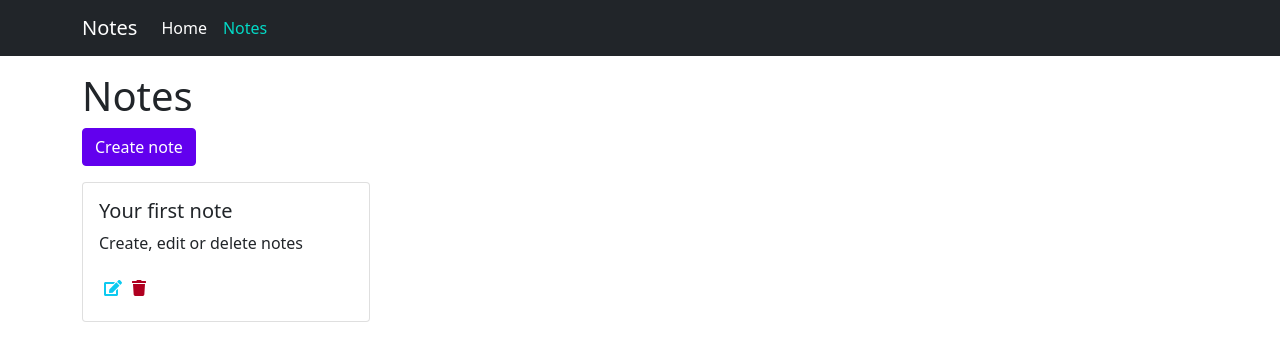
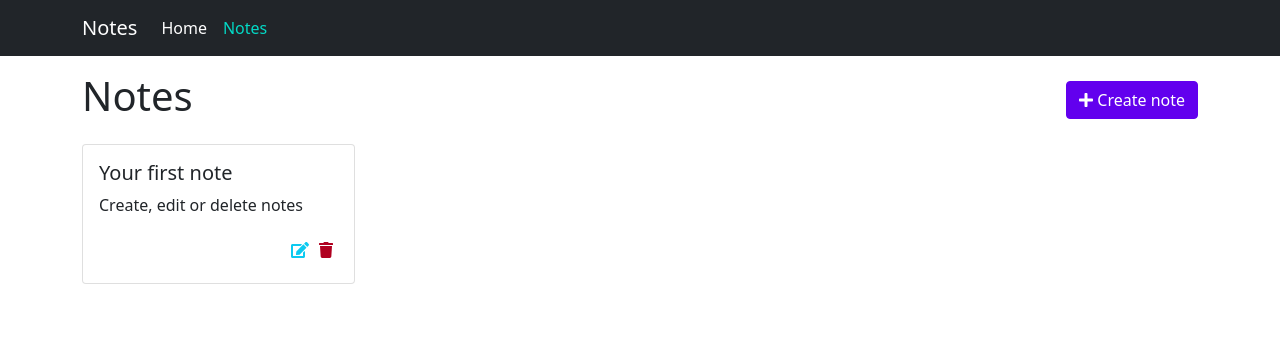
Before and after one commit to RGrosso/notes-app, a Vue app: page /notes in a window 1280 px wide. Shown: the top 358 px of the page. Built offline with nearby package versions, Linux system fonts and the light colour scheme.

Commit message:
Created a getDateFilteredNotes and cleaned up notes view

```diff
--- a/src/components/NoteCard.vue
+++ b/src/components/NoteCard.vue
@@ -1,20 +1,36 @@
 <template>
-    <div :id="`note-${note.id}`" class="card note-card">
+    <div :id="`note-${note.id}`" class="col-3">
+        <div class="card">
             <div class="card-body">
                 <h5 class="card-title">{{ note.title }}</h5>
                 <p class="card-text">
                     {{ note.text }}
                 </p>
-            <router-link :to="mapTo('Edit Note')" v-slot="{ navigate }" custom>
-                <IconBtn @click="navigate" iconName="edit" class="text-blue" />
+                <div class="d-flex justify-content-end">
+                    <router-link
+                        :to="mapTo('Edit Note')"
+                        v-slot="{ navigate }"
+                        custom
+                    >
+                        <IconBtn
+                            @click="navigate"
+                            iconName="edit"
+                            class="text-blue"
+                        />
                     </router-link>
                     <router-link
                         :to="mapTo('Delete Note')"
                         v-slot="{ navigate }"
                         custom
                     >
-                <IconBtn @click="navigate" iconName="trash" class="text-red" />
+                        <IconBtn
+                            @click="navigate"
+                            iconName="trash"
+                            class="text-red"
+                        />
                     </router-link>
+                </div>
+            </div>
         </div>
     </div>
 </template>
--- a/src/store/index.js
+++ b/src/store/index.js
@@ -64,6 +64,18 @@ const getters = {
 
         return state.notes.find((note) => note.id === id);
     },
+    getRecentNotesBy({ property = "createdAt", descending = true }) {
+        const notes = [...state.notes].sort(function (a, b) {
+            a = new Date(a[property]);
+            b = new Date(b[property]);
+            return a > b ? -1 : a < b ? 1 : 0;
+        });
+
+        if (descending) {
+            return notes;
+        }
+        return notes.reverse();
+    },
 };
 
 const initialiseNotes = () => {
--- a/src/views/HomeView.vue
+++ b/src/views/HomeView.vue
@@ -1,5 +1,7 @@
 <template>
-    <div class="container">home</div>
+    <div class="container">
+        <h1>Home</h1>
+    </div>
 </template>
 
 <script>
--- a/src/views/NotesView.vue
+++ b/src/views/NotesView.vue
@@ -1,20 +1,19 @@
 <template>
     <div class="container">
-        <div>
+        <div class="d-flex justify-content-between align-items-center mb-3">
             <h1>Notes</h1>
             <router-link
                 :to="{ name: 'New Note' }"
                 custom
                 v-slot="{ href, navigate }"
             >
-                <a :href="href" @click="navigate" class="btn btn-primary mb-3">
-                    Create note
+                <a :href="href" @click="navigate" class="btn btn-primary">
+                    <i class="fas fa-plus" /> Create note
                 </a>
             </router-link>
-            <div
-                v-if="store.state.notes.length > 0"
-                class="d-flex flex-gap mb-3"
-            >
+        </div>
+
+        <div v-if="store.state.notes.length > 0" class="row g-2 mb-3">
             <NoteCard
                 v-for="note in store.state.notes"
                 :key="note.id"
@@ -29,13 +28,9 @@
                 :onClose="navigateToNotes"
                 :title="router.currentRoute.value.meta.title"
             >
-                    <component
-                        :is="Component"
-                        :navigateBack="navigateToNotes"
-                    />
+                <component :is="Component" :navigateBack="navigateToNotes" />
             </BModal>
         </router-view>
-        </div>
     </div>
 </template>
 
```
Lines whose indentation alone changed are shown as unchanged.
